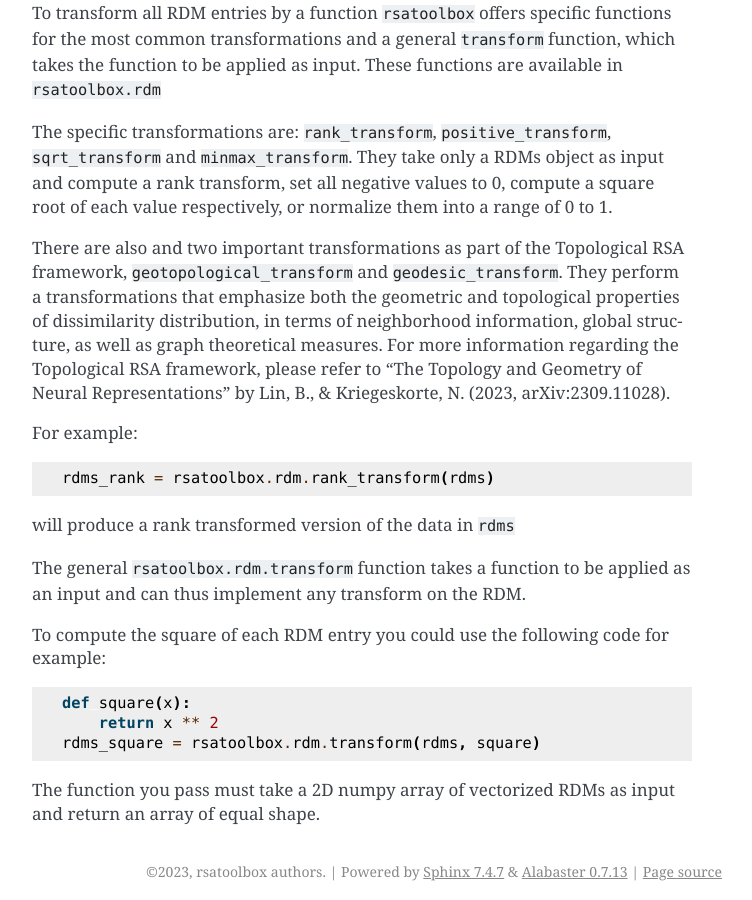
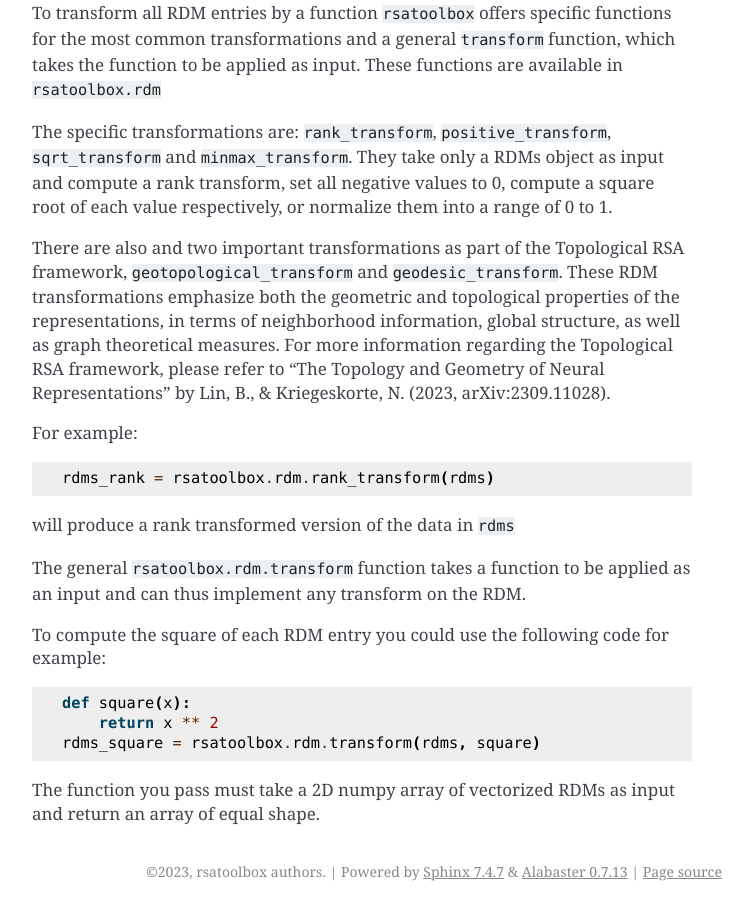
Before and after one commit to rsagroup/rsatoolbox, a Sphinx documentation site: the page built from docs/source/operations.rst, in a window 1280 px wide and 900 px high, scrolled down 1928 px. Shown: the whole window, without its empty margins (388-1140 px from the left). Built offline with Sphinx 7.4.7, drawn with Linux system fonts in a browser that asks for light colours; pages that are not in the unit, such as notebooks, are missing from menus.

Commit message:
[FEAT] Topological RSA - add reference

```diff
--- a/docs/source/literature_cited.rst
+++ b/docs/source/literature_cited.rst
@@ -25,6 +25,8 @@
 
 * Kriegeskorte, N., Mur, M., Ruff, D.A., Kiani, R., Bodurka, J., Esteky, H., Tanaka, K., and Bandettini, P.A. (2008). Matching categorical object representations in inferior temporal cortex of man and monkey. Neuron 60, 1126–1141.
 
+* Lin, B., & Kriegeskorte, N. (2023). The Topology and Geometry of Neural Representations. arXiv preprint arXiv:2309.11028.
+
 * Naselaris, T., Kay, K.N., Nishimoto, S., and Gallant, J.L. (2011). Encoding and decoding in fMRI. Neuroimage 56, 400–410.
 
 * Nili, H., Wingfield, C., Walther, A., Su, L., Marslen-Wilson, W., and Kriegeskorte, N. (2014). A toolbox for representational similarity analysis. PLoS Comput Biol 10, e1003553.
--- a/docs/source/operations.rst
+++ b/docs/source/operations.rst
@@ -86,7 +86,7 @@
 The specific transformations are: ``rank_transform``, ``positive_transform``, ``sqrt_transform`` and ``minmax_transform``.
 They take only a RDMs object as input and compute a rank transform, set all negative values to 0, compute a square root of each value respectively, or normalize them into a range of 0 to 1.
 
-There are also and two important transformations as part of the Topological RSA framework, ``geotopological_transform`` and ``geodesic_transform``. They perform a transformations that emphasize both the geometric and topological properties of dissimilarity distribution, in terms of neighborhood information, global structure, as well as graph theoretical measures. For more information regarding the Topological RSA framework, please refer to "The Topology and Geometry of Neural Representations" by Lin, B., & Kriegeskorte, N. (2023, arXiv:2309.11028).
+There are also and two important transformations as part of the Topological RSA framework, ``geotopological_transform`` and ``geodesic_transform``. These RDM transformations emphasize both the geometric and topological properties of the representations, in terms of neighborhood information, global structure, as well as graph theoretical measures. For more information regarding the Topological RSA framework, please refer to "The Topology and Geometry of Neural Representations" by Lin, B., & Kriegeskorte, N. (2023, arXiv:2309.11028).
 
 For example:
 
```
